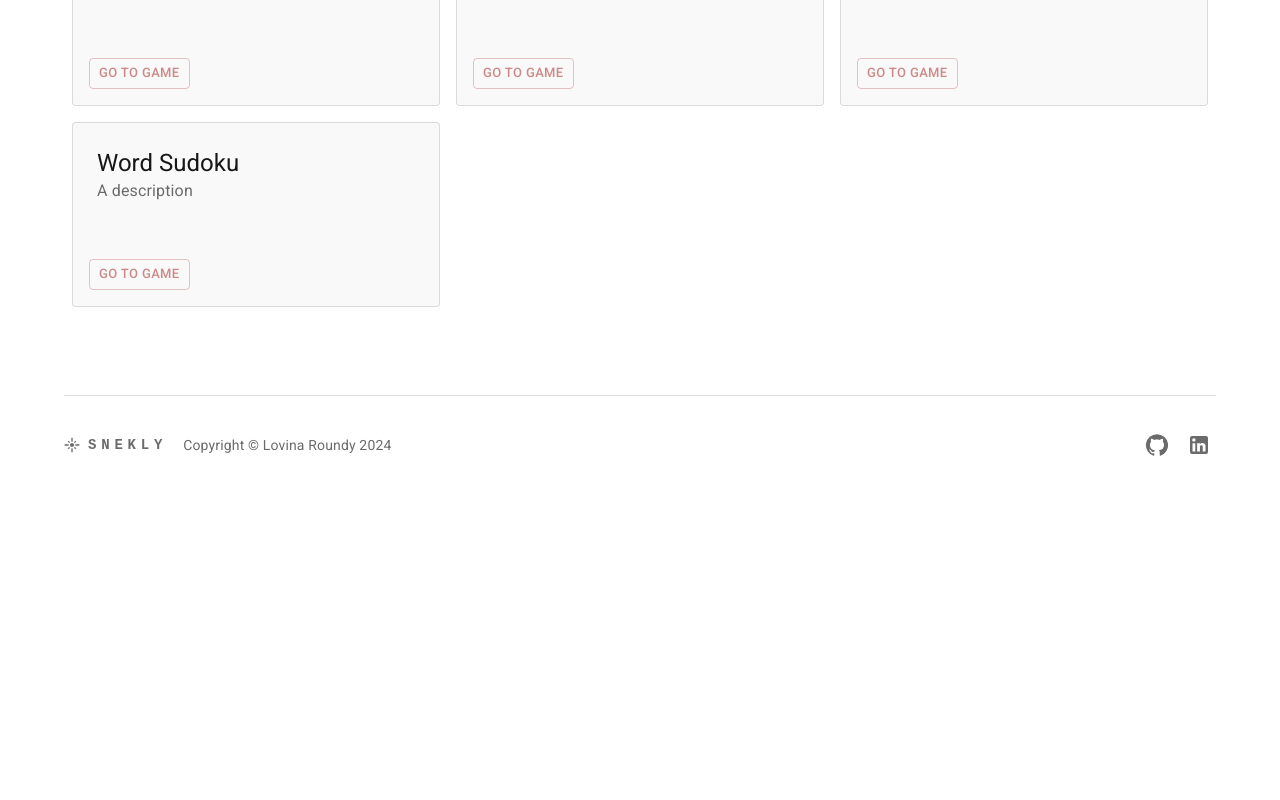
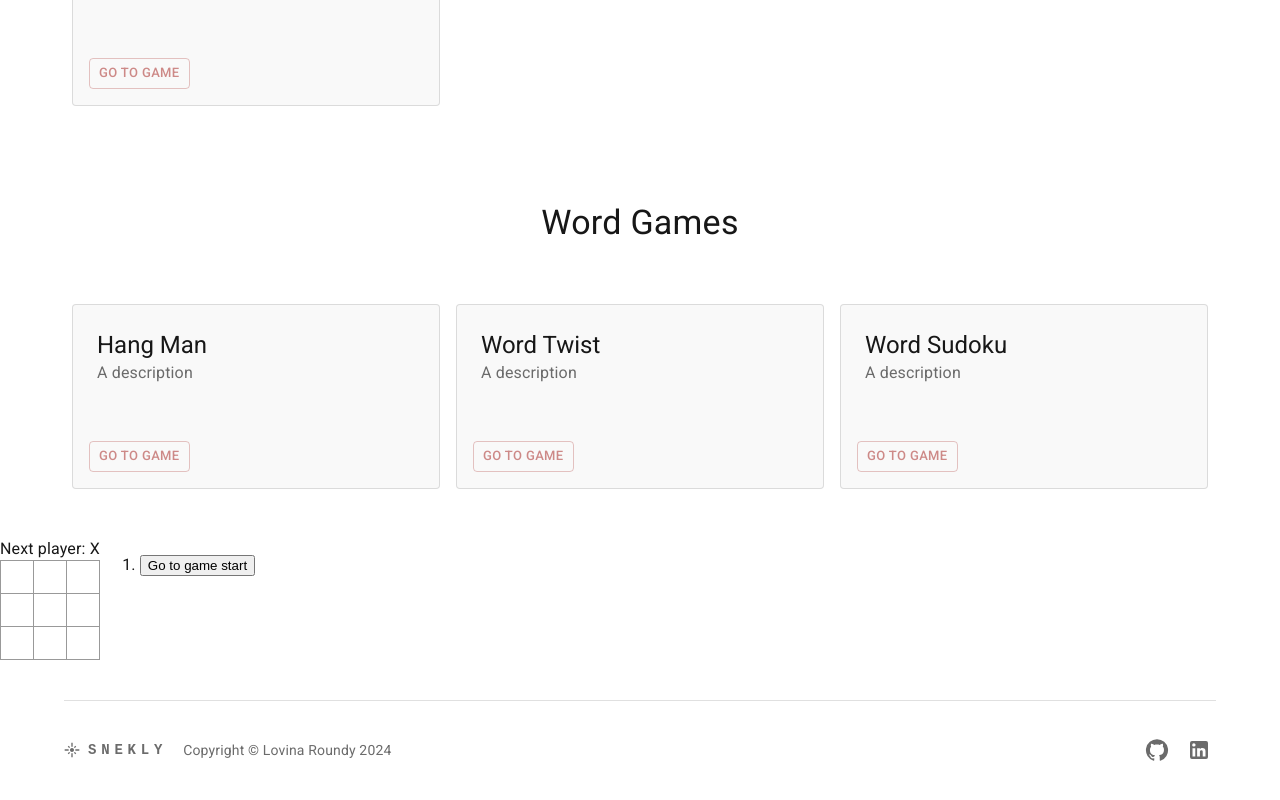
Before and after one commit to RoundyWorld/snekly-front, a Next.js app: page /games in a window 1280 px wide. Shown: the part 590-1390 px from the top of the page. Before the commit the page ends 1092 px from the top, so only its background shows below. Built offline with nearby package versions, Linux system fonts and the light colour scheme; what @mui/material-nextjs would draw is missing.

Commit message:
Added tictactoe from react tutorial.

```diff
--- a/src/app/games/page.tsx
+++ b/src/app/games/page.tsx
@@ -1,16 +1,20 @@
 import Hero from "@/components/Hero";
 import CardSet from "@/components/CardSet";
 import React from "react";
+import TicTacToe from "@/components/games/TicTacToe";
 
-const repositories = [
+const games = [
   {
-    title: "Hang Man",
+    title: "Tic Tac Toe",
     description: "A description",
     link: "A link",
     buttonText: "go to game",
   },
+];
+
+const wordGames = [
   {
-    title: "Tic Tac Toe",
+    title: "Hang Man",
     description: "A description",
     link: "A link",
     buttonText: "go to game",
@@ -36,11 +40,9 @@
         title="Games by Snekly"
         subtitle="A collection of games created by Snekly"
       />
-      <CardSet
-        sectionTitle="Word Games"
-        content={repositories}
-        cardsInRow={3}
-      />
+      <CardSet sectionTitle="Games" content={games} cardsInRow={3} />
+      <CardSet sectionTitle="Word Games" content={wordGames} cardsInRow={3} />
+      <TicTacToe />
     </div>
   );
 }
--- /dev/null
+++ b/src/components/games/TicTacToe.tsx
@@ -0,0 +1,139 @@
+"use client";
+import { useState } from "react";
+
+// TODO: 1. Replace history button with an undo button.
+//       2. Add a reset button.
+//       3. Appropriately style. Probably in an accordian.
+//       4. Add the option to select a board size.
+//       5. Add ability to select a win size.
+//       6. Build computer player.
+//        a. Random play
+//        b. win-blocking play
+//        c. win-seeking play
+interface SquareProps {
+  value: string | null;
+  onSquareClick: () => void;
+}
+
+function Square({ value, onSquareClick }: SquareProps) {
+  return (
+    <button
+      className="square"
+      onClick={onSquareClick}
+      style={{
+        color: value === "X" ? "blue" : "red",
+        background: "#fff",
+        border: "1px solid #999",
+        float: "left",
+        fontSize: "24px",
+        fontWeight: "bold",
+        lineHeight: "34px",
+        height: "34px",
+        marginRight: "-1px",
+        marginTop: "-1px",
+        padding: "0",
+        textAlign: "center",
+        width: "34px",
+      }}
+    >
+      {value}
+    </button>
+  );
+}
+
+interface BoardProps {
+  xTurn: boolean;
+  squares: (string | null)[];
+  onPlay: (nextSquares: (string | null)[]) => void;
+}
+
+function Board({ xTurn, squares, onPlay }: BoardProps) {
+  function calculateWinner(squares: (string | null)[]) {
+    const lines = [
+      [0, 1, 2],
+      [3, 4, 5],
+      [6, 7, 8],
+      [0, 3, 6],
+      [1, 4, 7],
+      [2, 5, 8],
+      [0, 4, 8],
+      [2, 4, 6],
+    ];
+
+    for (let i = 0; i < lines.length; i++) {
+      const [a, b, c] = lines[i];
+      if (squares[a] && squares[a] === squares[b] && squares[a] === squares[c])
+        return squares[a];
+    }
+    return null;
+  }
+
+  function handleClick(i: number) {
+    if (calculateWinner(squares) || squares[i]) return;
+    const nextSquares = squares.slice();
+    nextSquares[i] = xTurn ? "X" : "O";
+    onPlay(nextSquares);
+  }
+
+  const winner = calculateWinner(squares);
+  let status;
+  if (winner) {
+    status = "Winner: " + winner;
+  } else {
+    status = "Next player: " + (xTurn ? "X" : "O");
+  }
+
+  return (
+    <>
+      <div className="status">{status}</div>
+      <div className="board-row">
+        <Square value={squares[0]} onSquareClick={() => handleClick(0)} />
+        <Square value={squares[1]} onSquareClick={() => handleClick(1)} />
+        <Square value={squares[2]} onSquareClick={() => handleClick(2)} />
+      </div>
+      <div className="board-row">
+        <Square value={squares[3]} onSquareClick={() => handleClick(3)} />
+        <Square value={squares[4]} onSquareClick={() => handleClick(4)} />
+        <Square value={squares[5]} onSquareClick={() => handleClick(5)} />
+      </div>
+      <div className="board-row">
+        <Square value={squares[6]} onSquareClick={() => handleClick(6)} />
+        <Square value={squares[7]} onSquareClick={() => handleClick(7)} />
+        <Square value={squares[8]} onSquareClick={() => handleClick(8)} />
+      </div>
+    </>
+  );
+}
+
+export default function TicTacToe() {
+  const [history, setHistory] = useState([Array(9).fill(null)]);
+  const currentSquares = history[history.length - 1];
+  const xTurn = history.length % 2 !== 0;
+
+  function handlePlay(nextSquares: (string | null)[]) {
+    setHistory([...history, nextSquares]);
+  }
+
+  function jumpTo(step: number) {
+    setHistory(history.slice(0, step + 1));
+  }
+
+  return (
+    <div className="game" style={{ display: "flex", flexDirection: "row" }}>
+      <div className="game-board">
+        <Board xTurn={xTurn} squares={currentSquares} onPlay={handlePlay} />
+      </div>
+      <div className="game-info">
+        <ol>
+          {history.map((_, move) => (
+            <li key={move}>
+              <button onClick={() => jumpTo(move)}>
+                {move ? "Go to move #" + move : "Go to game start"}
+              </button>
+            </li>
+          ))}
+        </ol>
+      </div>
+    </div>
+  );
+}
```
